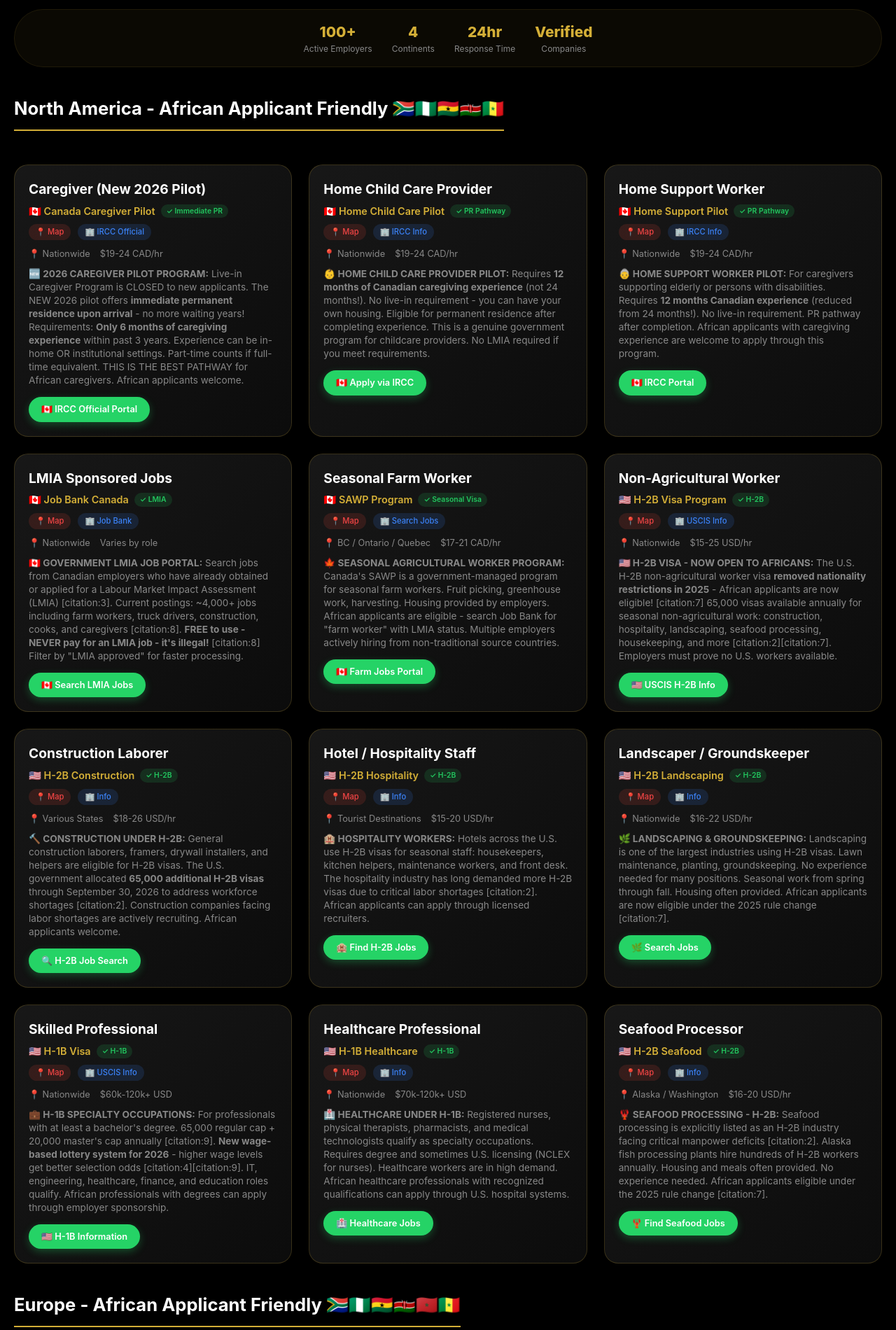
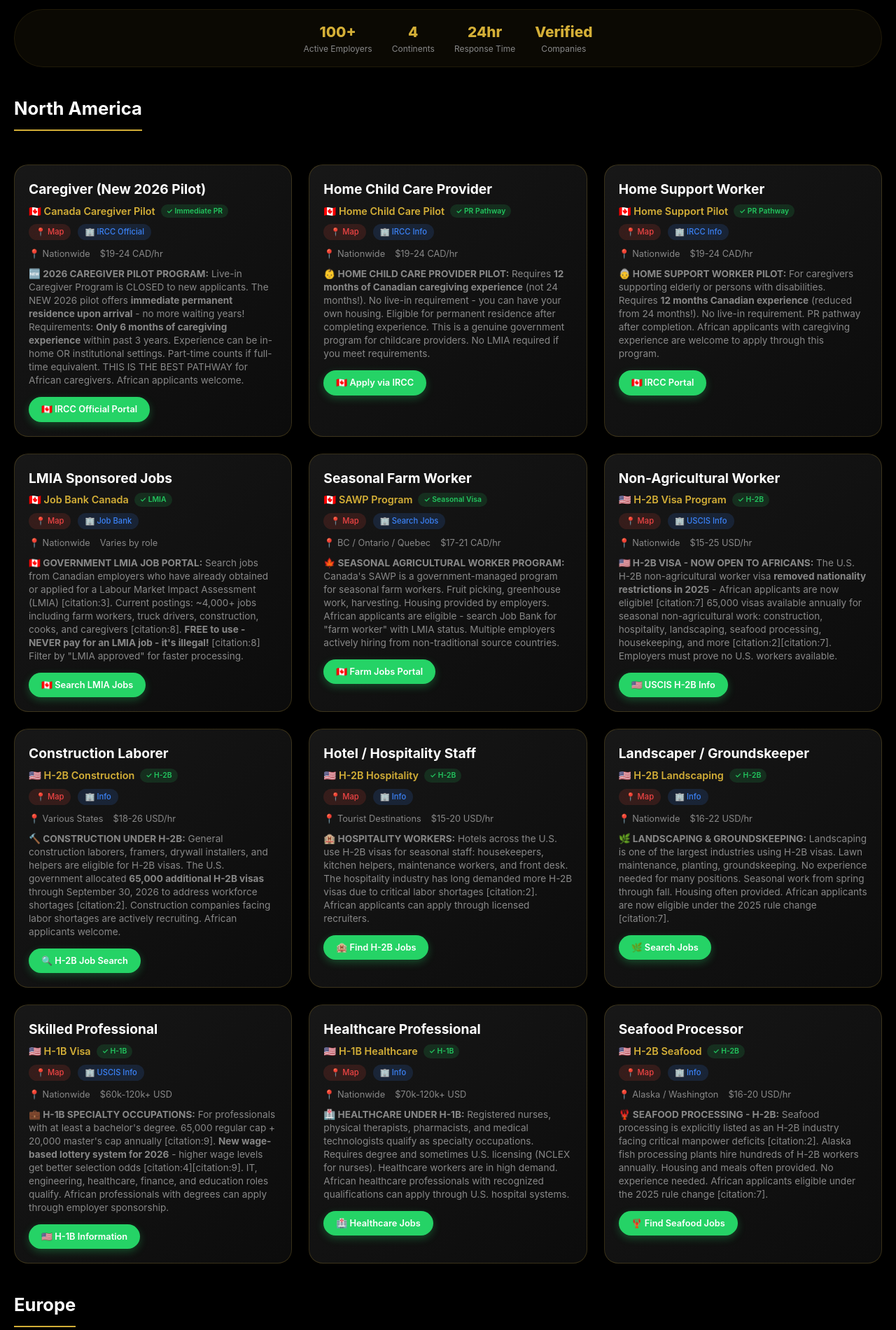
Before and after one commit to YMCarter300/passage, a plain HTML site: page jobs.html in a window 1280 px wide. Shown: the part 320-2220 px from the top of the page at 70% size. Drawn offline with Linux system fonts and the light colour scheme.

Commit message:
Update jobs.html

```diff
--- a/jobs.html
+++ b/jobs.html
@@ -774,7 +774,7 @@
 
         <!-- NORTH AMERICA - CORRECTED FOR AFRICAN APPLICANTS -->
 <div class="continent">
-    <h3 class="continent-title">North America - African Applicant Friendly 🇿🇦🇳🇬🇬🇭🇰🇪🇸🇳</h3>
+    <h3 class="continent-title">North America </h3>
     <div class="jobs-grid">
 
         <!-- CANADA CAREGIVER NEW 2026 PILOT - BEST OPTION -->
@@ -962,7 +962,7 @@
 
         <!-- EUROPE - CORRECTED FOR AFRICAN APPLICANTS -->
 <div class="continent">
-    <h3 class="continent-title">Europe - African Applicant Friendly 🇿🇦🇳🇬🇬🇭🇰🇪🇲🇦🇸🇳</h3>
+    <h3 class="continent-title">Europe </h3>
     <div class="jobs-grid">
 
         <!-- ITALY AGRICULTURE - LARGEST PROGRAM -->
@@ -1195,7 +1195,7 @@
 
         <!-- ASIA PACIFIC - 20 JOBS -->
         <div class="continent">
-    <h3 class="continent-title">Asia Pacific - African Applicant Friendly 🇿🇦🇳🇬🇬🇭🇰🇪</h3>
+    <h3 class="continent-title">Asia Pacific </h3>
     <div class="jobs-grid">
 
         <!-- AGRICULTURE / FARM WORK - Most Accessible for Africans -->
```
